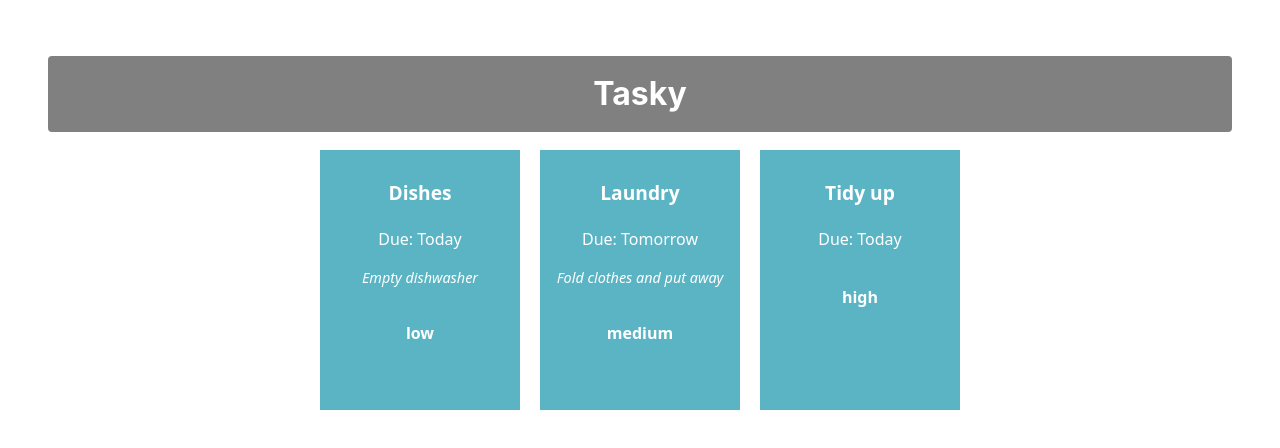
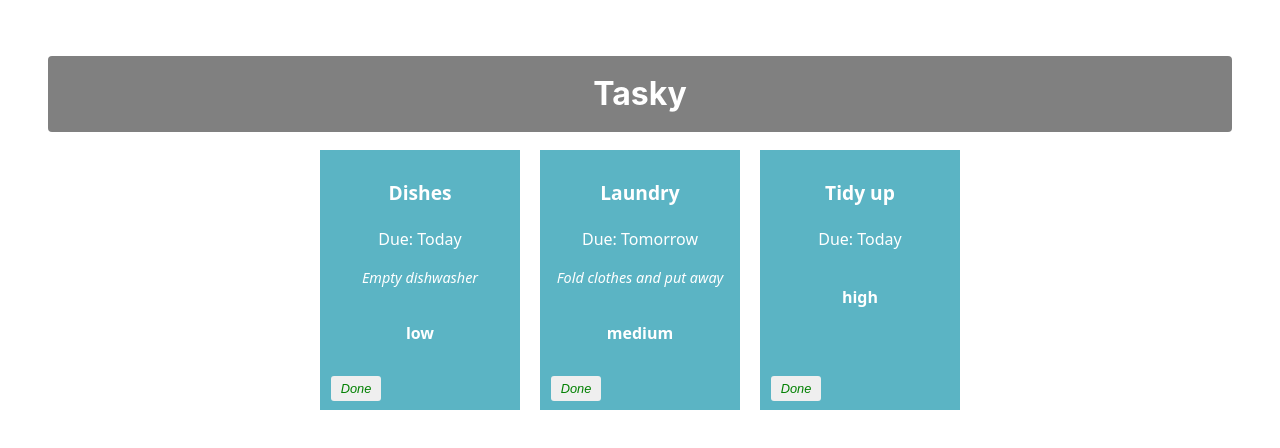
Before and after one commit to Hassan-Algharrash/react-basics-labs, a React (Vite) app in the folder tasky/: page / in a window 1280 px wide. Shown: the top 448 px of the page. Built offline with nearby package versions, Linux system fonts and the light colour scheme.

Commit message:
Mark as done

```diff
--- a/tasky/src/App.css
+++ b/tasky/src/App.css
@@ -53,11 +53,25 @@
     border-radius: 4px;
     display: inline-block;
 
-    .low { color: #28a745; }
-.medium { color: #ffc107; }
-.high { color: #dc3545; }
 }
 
 .low { color: #28a745; }
 .medium { color: #ffc107; }
 .high { color: #dc3545; }
+
+button {
+  border: none;
+  border-radius: 3px;
+  font-style: italic;
+  font-size: 0.8em;
+  margin: 4px 6px;
+  width: 50px;
+  height: 25px;
+}
+
+.doneButton {
+  position: absolute;
+  bottom: 5px;
+  left: 5px;
+  color: green;
+}
--- a/tasky/src/App.jsx
+++ b/tasky/src/App.jsx
@@ -8,24 +8,35 @@
 
       const [ taskState, setTaskState ] = useState({
     tasks: [
-      { id: 1, title:"Dishes", description: "Empty dishwasher", deadline: "Today", priority: "low" },
-      { id: 2, title: "Laundry", description: "Fold clothes and put away", deadline: "Tomorrow", priority: "medium" },
-      { id: 3, title: "Tidy up", deadline: "Today", priority: "high" }
+      { id: 1, title:"Dishes", description: "Empty dishwasher", deadline: "Today", priority: "low", done: false },
+      { id: 2, title: "Laundry", description: "Fold clothes and put away", deadline: "Tomorrow", priority: "medium", done: false },
+      { id: 3, title: "Tidy up", deadline: "Today", priority: "high", done: false }
     ]
   });
+
+    const doneHandler = (taskIndex) => {
+    const tasks = [...taskState.tasks];
+    tasks[taskIndex].done = !tasks[taskIndex].done;
+    setTaskState({tasks});
+    console.log(`${taskIndex} ${tasks[taskIndex].done}`);
+  }
+
 
 
    return (
     <div className="container">
       <h1>Tasky</h1>
-        {taskState.tasks.map((task) => (
+        {taskState.tasks.map((task, index) => (
     <Task
       title={task.title}
       description={task.description}
       deadline={task.deadline}
       key={task.id}
       priority={task.priority}
+      done={task.done}
+      markDone={() => doneHandler(index)}
     />
+
   )
   )
   }
--- a/tasky/src/components/Task.jsx
+++ b/tasky/src/components/Task.jsx
@@ -1,10 +1,11 @@
 const Task = (props) => {
     return (
-        <div className="card">
+        <div className="card" style={{backgroundColor: props.done ? 'lightgrey' : '#5bb4c4'}}>
             <p className="title">{props.title}</p>
             <p>Due: {props.deadline}</p>
             <p className="description">{props.description}</p>
             <p className="priority">{props.priority} </p>
+            <button onClick={props.markDone}className="doneButton">Done</button>
         </div>
     )
 };
```
